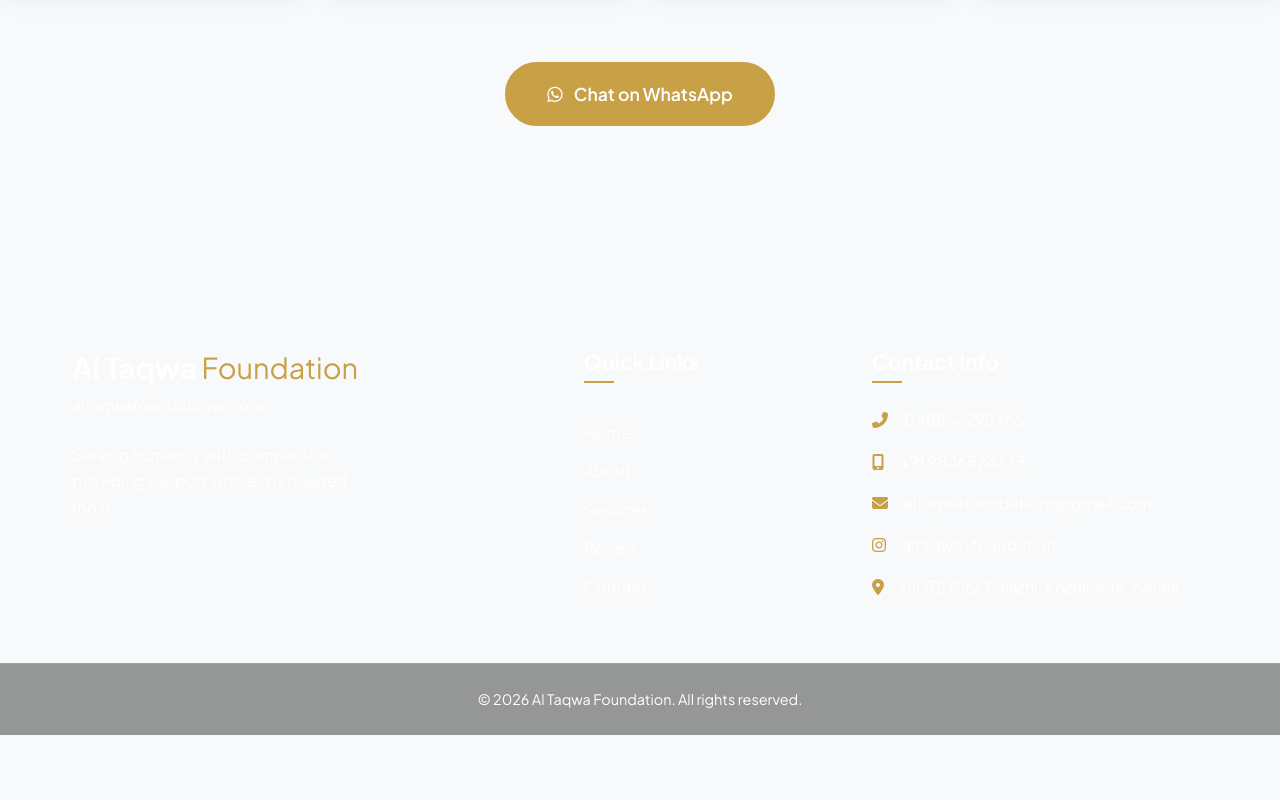
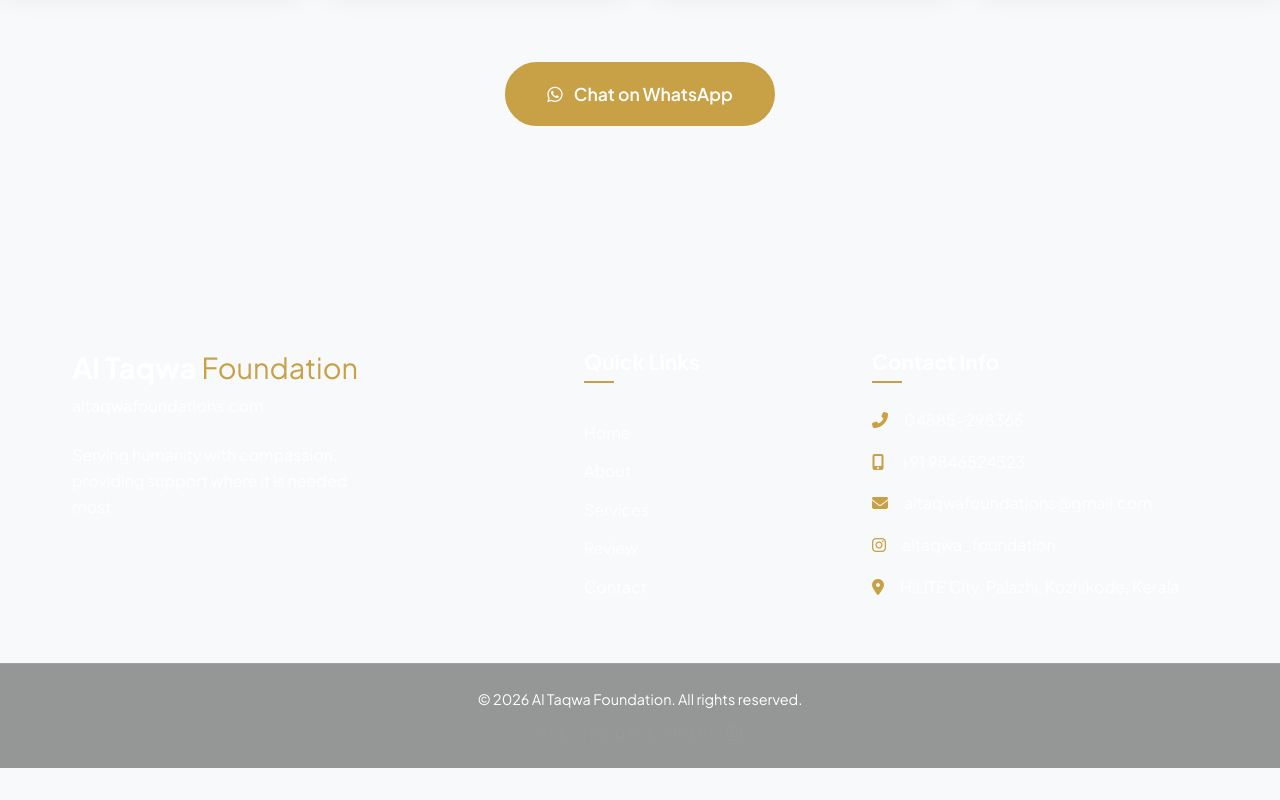
Before and after one commit to mareenaaaa/al-taqwa-, a plain HTML site: page index.html in a window 1280 px wide. Shown: the part 6159-6959 px from the top of the page. Before the commit the page ends 6926 px from the top, so only its background shows below. Drawn offline with Linux system fonts and the light colour scheme.

Commit message:
first commit

```diff
--- a/index.html
+++ b/index.html
@@ -349,6 +349,11 @@
         </div>
         <div class="footer-bottom">
             <p>&copy; 2026 Al Taqwa Foundation. All rights reserved.</p>
+            <div class="meet-developers">
+                <a href="https://www.instagram.com/intellex.web?igsh=MXc4Z2Uwd243OHpqdA%3D%3D&utm_source=qr" target="_blank">
+                    MEET THE DEVELOPERS <i class="fab fa-instagram"></i>
+                </a>
+            </div>
         </div>
     </footer>
 
--- a/style.css
+++ b/style.css
@@ -1329,6 +1329,30 @@
     font-size: 0.9rem;
     position: relative;
     border-top: 1px solid rgba(255, 255, 255, 0.1);
+}
+
+.meet-developers {
+    margin-top: 0.8rem;
+    font-size: 0.8rem;
+    letter-spacing: 2px;
+    text-transform: uppercase;
+}
+
+.meet-developers a {
+    color: #999999;
+    display: inline-flex;
+    align-items: center;
+    justify-content: center;
+    gap: 0.5rem;
+    transition: color 0.3s ease;
+}
+
+.meet-developers a:hover {
+    color: var(--secondary);
+}
+
+.meet-developers i {
+    font-size: 1.1rem;
 }
 
 /* --- Improved Global Responsiveness --- */
```
